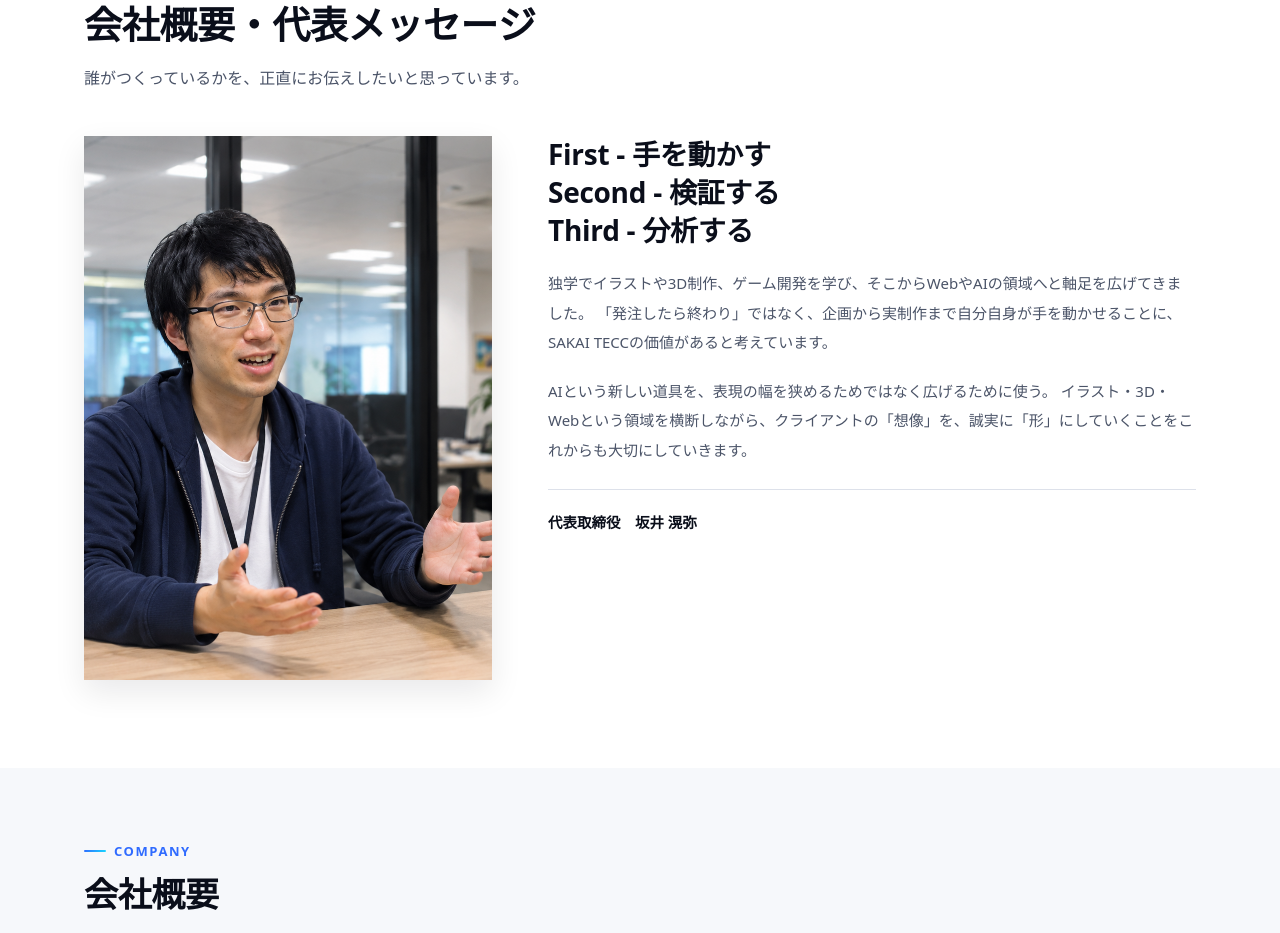
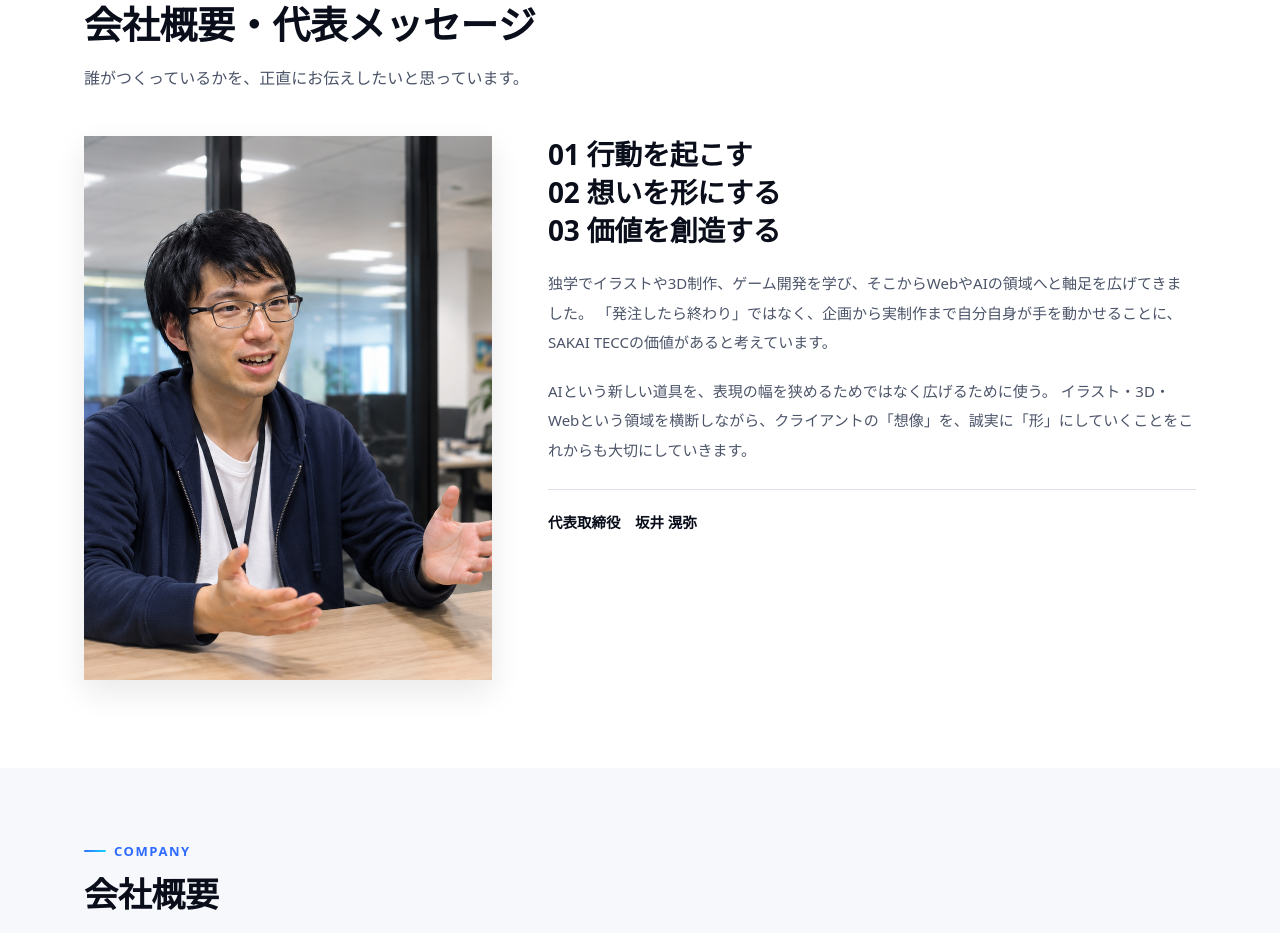
Before and after one commit to xwasabimotix/xwasabimotix.github.io, a React (Vite) app in the folder client/: page / in a window 1280 px wide. Shown: the part 1480-2413 px from the top of the page. Built offline with nearby package versions, Linux system fonts and the light colour scheme.

Commit message:
Update message heading copy

```diff
--- a/client/src/pages/Top.jsx
+++ b/client/src/pages/Top.jsx
@@ -125,11 +125,11 @@ export default function Top() {
             </div>
             <div>
               <h3 className="message-heading">
-                First - 手を動かす
+                01 行動を起こす
                 <br />
-                Second - 検証する
+                02 想いを形にする
                 <br />
-                Third - 分析する
+                03 価値を創造する
               </h3>
               <p className="message-text">
                 独学でイラストや3D制作、ゲーム開発を学び、そこからWebやAIの領域へと軸足を広げてきました。
```
